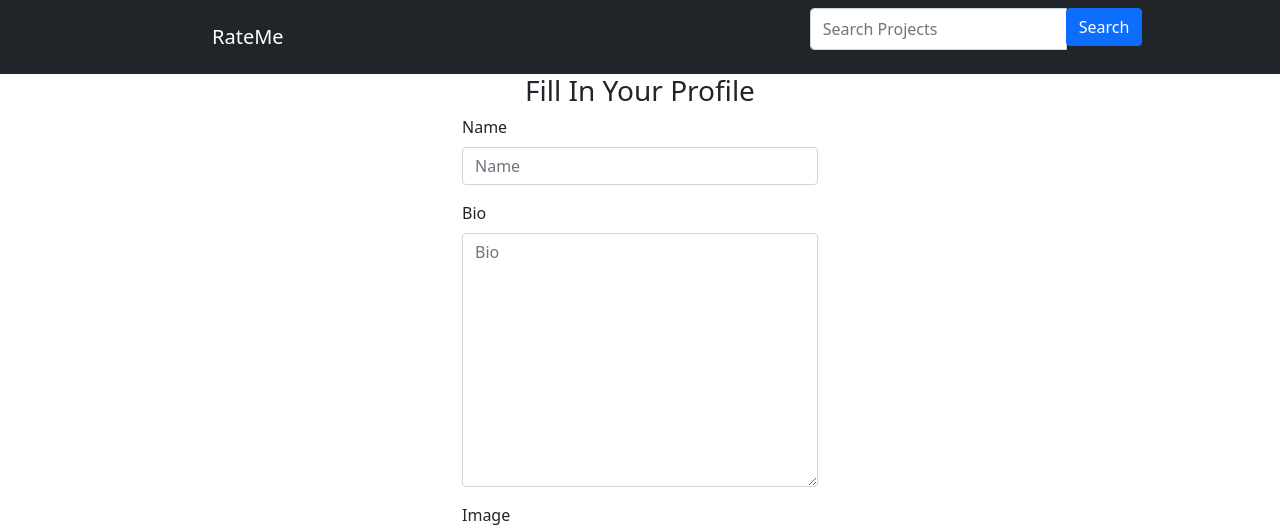
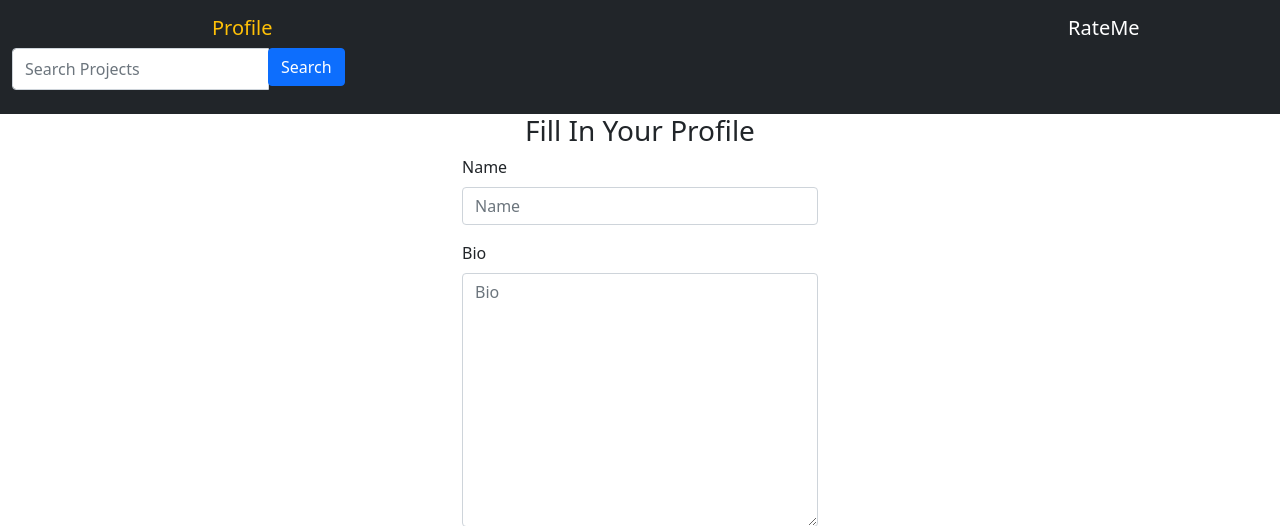
Before and after one commit to bethwelkip/RateMe, a Django app: page /update_profile/ in a window 1280 px wide. Shown: the top 526 px of the page. Run offline with Django 3.2, Linux system fonts and the light colour scheme; the visitor is signed in with stand-in values (Sample User, id 1); some libraries are stand-ins or nearby versions.

Commit message:
add urls to update profile

```diff
--- a/webrate/templates/html/base.html
+++ b/webrate/templates/html/base.html
@@ -12,11 +12,18 @@
     {% block bootstrap_content %}
     <nav class="navbar navbar-justify-content-center navbar-dark bg-dark">
         <div class="container-fluid">
+            <a href="{% url 'view_profile' %}" class="navbar-brand mr-auto text-warning"
+                style="margin-right: 200px;width: 200px;">
+                <div style="margin-left: 100%;height: 15%;">
+                    Profile
+                </div>
+            </a>
             <a class="navbar-brand" style="margin-right: 200px;width: 200px;">
                 <div style="margin-left: 100%;height: 15%;">
                     RateMe
                 </div>
             </a>
+
             <form class="navbar-form" role="search" action="{% url 'search_project' %}" method="GET"
                 style="margin-right: 10%;">
 
```
Also changed, not shown: webrate/templates/html/profile.html (+22 -0 lines).
